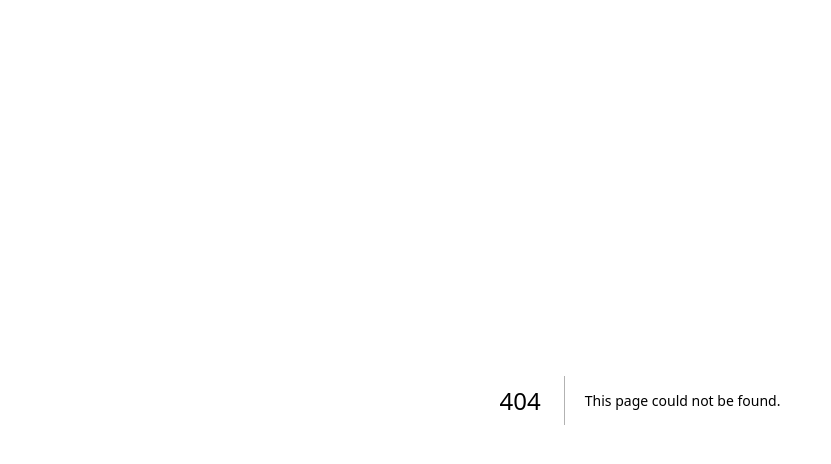
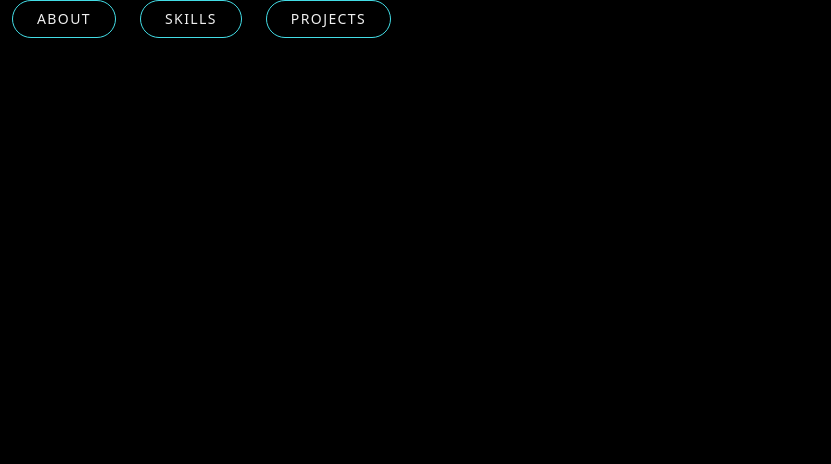
Before and after one commit to KyawZaw-112/portfolio-with-nextJs, a Next.js app: page /skills in a window 1280 px wide. Before the commit this address had no page. Shown: the top 464 px of the page, without its empty margins (0-831 px from the left). Built offline with nearby package versions, Linux system fonts and the light colour scheme.

Commit message:
"feat : skill page ,delete: experience page and fix: profile page"

```diff
--- a/app/layout.tsx
+++ b/app/layout.tsx
@@ -1,7 +1,5 @@
 import './globals.css'
 import type { Metadata } from 'next'
-
-
 export const metadata: Metadata = {
   title: `Kyaw Zaw Win's Portfolio`,
   description: 'For My Application',
@@ -14,7 +12,7 @@ export default function RootLayout({
 }) {
   return (
     <html lang="en">
-      <body className="h-screen overflow-x-hidden">{children}</body>
+      <body className="h-screen overflow-hidden">{children}</body>
     </html>
   )
 }
--- a/app/page.tsx
+++ b/app/page.tsx
@@ -1,10 +1,11 @@
-import Header from "@/components/Header";
-import Profile from "@/components/Profile";
+import Header from "@/components/header";
+import Profile from "@/components/profile";
 import { NextPage } from "next";
+import Link from "next/link";
 
 const Home:NextPage = () => {
   return (
-    <div className="bg-[#364f6b] text-[#f0f0f0] h-screen snap-y snap snap-mandatory overflow-scroll z-0 overflow-x-hidden">
+    <div className="bg-[#364f6b] text-[#f0f0f0] h-screen z-0 overflow-hidden">
       <Header/>
       <section id="profile" className="snap-center">
         <Profile />
--- /dev/null
+++ b/app/skills/layout.tsx
@@ -0,0 +1,17 @@
+import type { Metadata } from "next";
+export const metadata: Metadata = {
+	title: `My PortFolio | Skills`,
+	description: "For My Application",
+};
+
+export default function RootLayout({
+	children,
+}: {
+	children: React.ReactNode;
+}) {
+	return (
+		<html lang="en">
+			<body className="h-screen overflow-hidden bg-black">{children}</body>
+		</html>
+	);
+}
--- /dev/null
+++ b/app/skills/page.tsx
@@ -0,0 +1,14 @@
+import NavigatorButtonGroup from '@/components/navigatorButtonGroup';
+import React from 'react'
+
+type Props = {}
+
+const About = (props: Props) => {
+  return (
+    <div>
+      <NavigatorButtonGroup />
+    </div>
+  )
+}
+
+export default About;
--- a/components/Profile.tsx
+++ b/components/Profile.tsx
@@ -2,10 +2,10 @@
 import React from "react";
 import { Cursor, useTypewriter } from "react-simple-typewriter";
 import { Bona_Nova } from "next/font/google";
-import BackGroundProfile from "./BackGroundProfile";
 import Image from "next/image";
 import profile from "./../app/public/profile-pic.jpg";
-import Link from "next/link";
+import BackGroundProfile from "./BackGroundProfile";
+import NavigatorButtonGroup from "./navigatorButtonGroup";
 
 const bonaNova = Bona_Nova({
 	subsets: ["greek"],
@@ -44,18 +44,7 @@ const Profile = ({}: Props) => {
 				</h1>
 			</div>
 			<div className="pt-5 z-50">
-				<Link href="#about ">
-					<button className="profile-btn mx-3 ">About</button>
-				</Link>
-				<Link href="#experience">
-					<button className="profile-btn mx-3">Experience</button>
-				</Link>
-				<Link href="#skills">
-					<button className="profile-btn mx-3">Skills</button>
-				</Link>
-				<Link href="#projects">
-					<button className="profile-btn mx-3">Projects</button>
-				</Link>
+				<NavigatorButtonGroup />
 			</div>
 		</div>
 	);
--- /dev/null
+++ b/components/navigatorButtonGroup.tsx
@@ -0,0 +1,23 @@
+import React from 'react'
+import Link from "next/link";
+type Props = {}
+
+const NavigatorButtonGroup = (props: Props) => {
+  return (
+    <div>
+        		<Link href="/">
+					<button className="profile-btn mx-3 ">About</button>
+				</Link>
+				<Link href={{
+					pathname: '/skills',
+				}}>
+					<button className="profile-btn mx-3">Skills</button>
+				</Link>
+				<Link href="#projects">
+					<button className="profile-btn mx-3">Projects</button>
+				</Link>
+    </div>
+  )
+}
+
+export default NavigatorButtonGroup;
```
Also changed, not shown: app/public/school-life.jpg (added).
